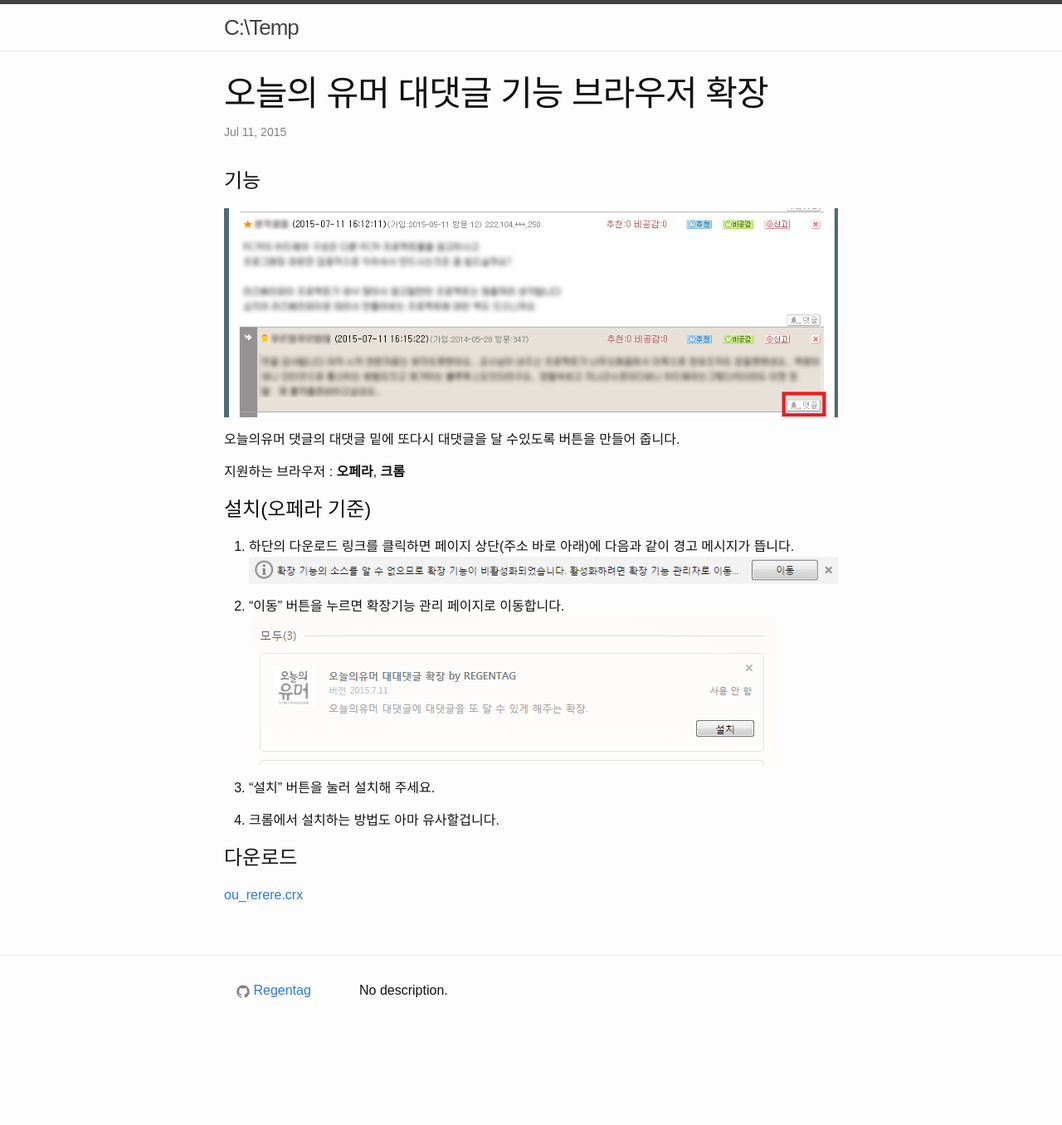
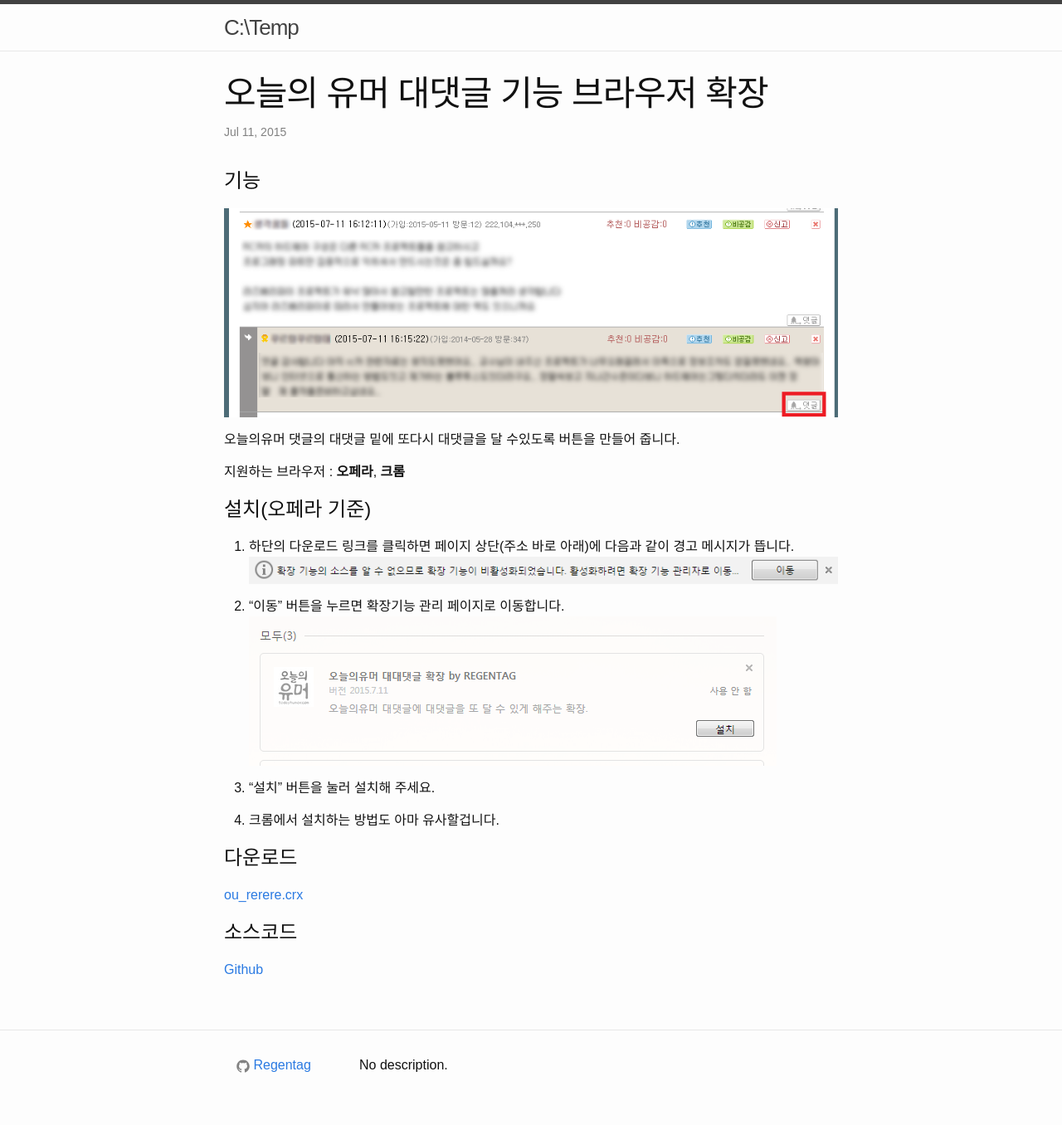
Before and after one commit to Regentag/regentag.github.io, a Jekyll site: the page built from _posts/2015-07-11-ou-rerere.md, in a window 1280 px wide. Shown: the whole page at 83% size. Built offline with Jekyll 4.4.1, drawn with Linux system fonts in a browser that asks for light colours; Markdown is read by kramdown in place of the engine named in the settings; before the commit the page ends 1266 px from its top, so only the background shows below that.

Commit message:
some text changed.

```diff
--- a/_posts/2015-07-11-ou-rerere.md
+++ b/_posts/2015-07-11-ou-rerere.md
@@ -26,3 +26,6 @@ categories: etc
 
 # 다운로드
 [ou_rerere.crx](/static/ou_rerere/ou_rerere.crx)
+
+# 소스코드
+[Github](https://github.com/Regentag/ou_rerere)
```
